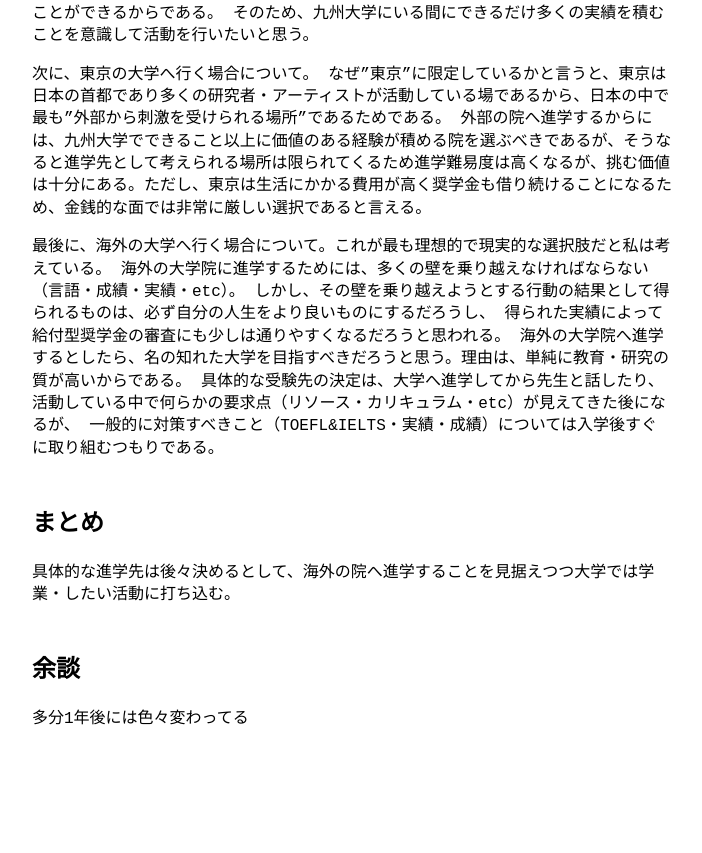
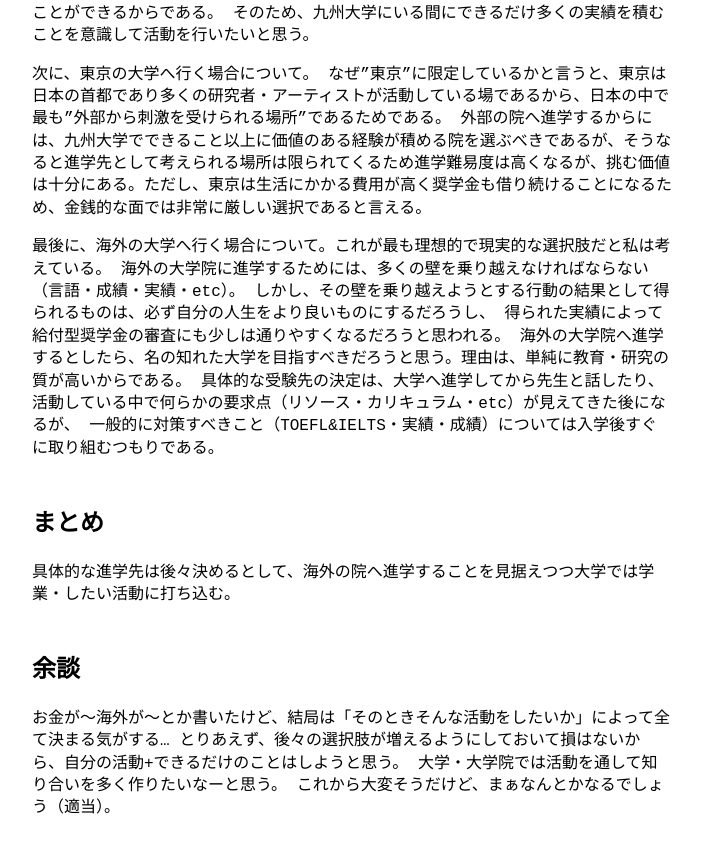
Before and after one commit to orrepic/orrepic.github.io, a Jekyll site: the page built from _posts/2022-12-25-korekara2022.md, in a window 1280 px wide and 900 px high, scrolled down 3173 px. Shown: the top 853 px of the window, without its empty margins (288-990 px from the left). Built offline with Jekyll 4.4.1, drawn with Linux system fonts in a browser that asks for light colours; before the commit the page ends 3983 px from its top, so only the background shows below that.

Commit message:
Change sentence

```diff
--- a/_posts/2022-12-25-korekara2022.md
+++ b/_posts/2022-12-25-korekara2022.md
@@ -118,4 +118,7 @@ category: diary
 
 ## 余談
 
-多分1年後には色々変わってる
+お金が〜海外が〜とか書いたけど、結局は「そのときそんな活動をしたいか」によって全て決まる気がする…
+とりあえず、後々の選択肢が増えるようにしておいて損はないから、自分の活動+できるだけのことはしようと思う。
+大学・大学院では活動を通して知り合いを多く作りたいなーと思う。
+これから大変そうだけど、まぁなんとかなるでしょう（適当）。
```
Also changed, not shown: 2 other files.
